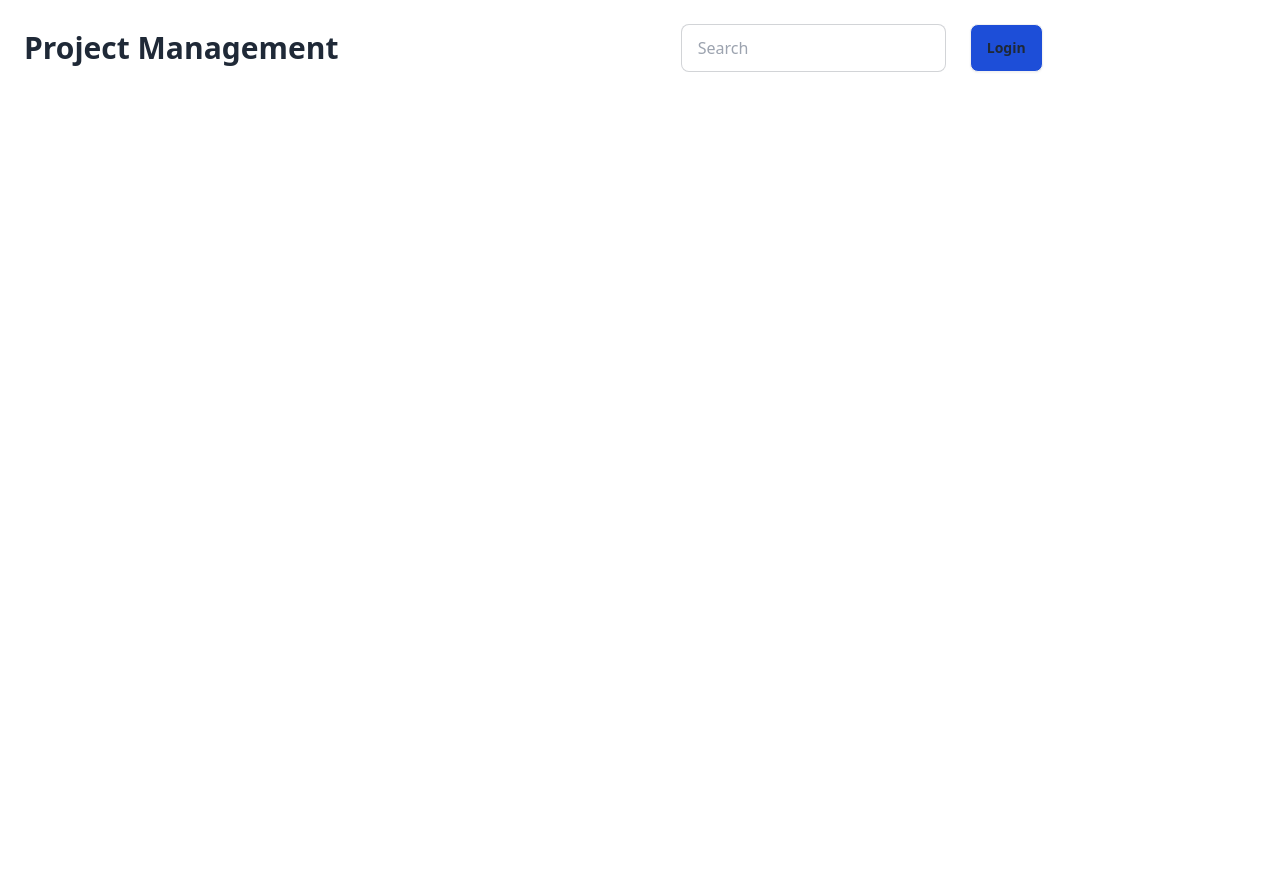
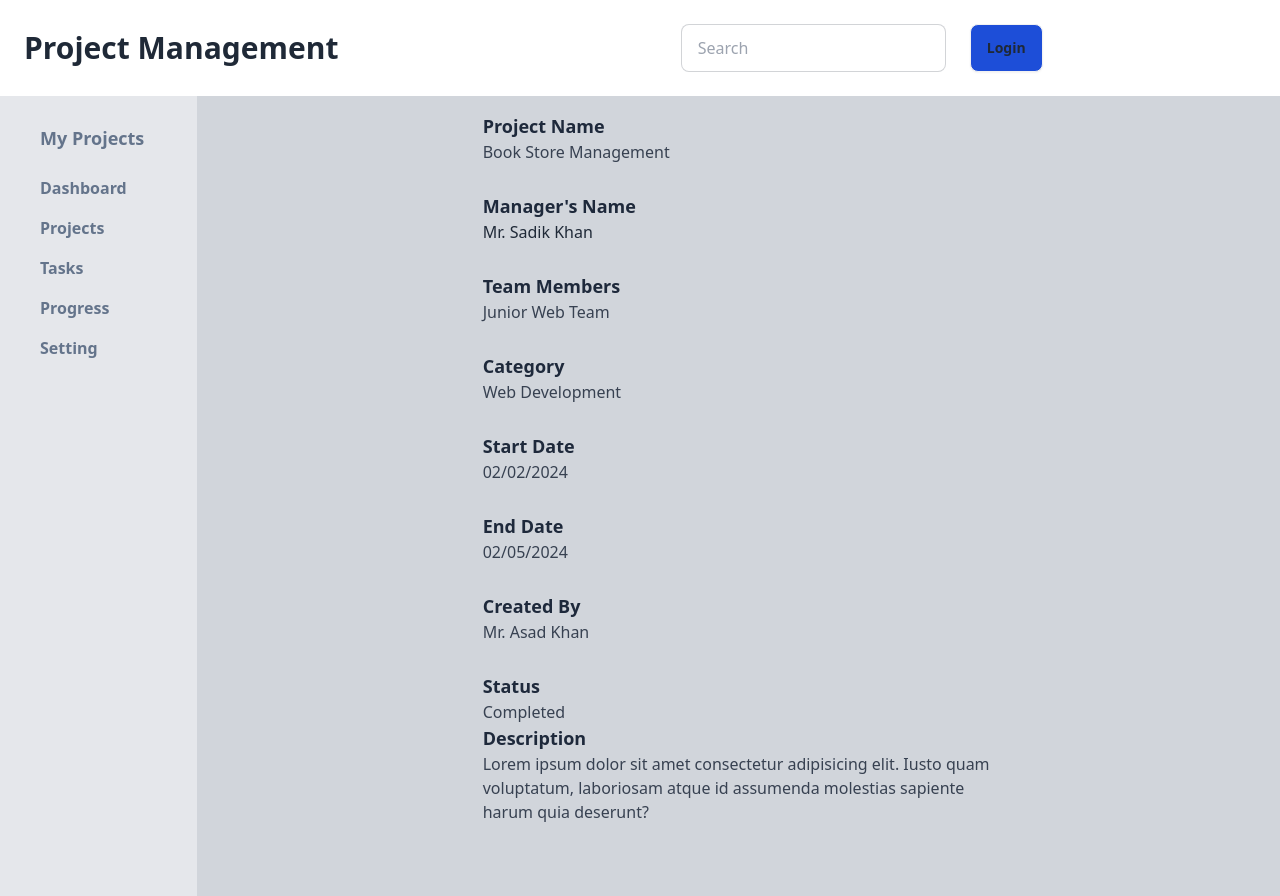
Before and after one commit to Mahadibappi/Project-Management, a React (Create React App) app: page /detail in a window 1280 px wide. Before the commit the page ends 800 px from the top, so only its background shows below. Built offline with nearby package versions, Linux system fonts and the light colour scheme.

Commit message:
project detail page done

```diff
--- a/src/App.js
+++ b/src/App.js
@@ -8,6 +8,7 @@ import Layout from "./Pages/Layout/Layout";
 import Overview from "./Pages/Overview/Overview";
 import Task from "./Pages/Task/Task";
 import NewProject from "./Pages/CreateProject/NewProject";
+import ProjectDetail from "./Pages/ProjectDetail/ProjectDetail";
 
 function App() {
   return (
@@ -19,6 +20,7 @@ function App() {
             <Route path="/" element={<Dashboard />} />
             <Route path="/overview" element={<Overview />} />
             <Route path="/create" element={<NewProject />} />
+            <Route path="/detail" element={<ProjectDetail />} />
             <Route path="/task" element={<Task />} />
             <Route path="/login" element={<Login />} />
             <Route path="/signup" element={<SignUp />} />
--- a/src/Pages/Detail/Detail.js
+++ /dev/null
@@ -1,7 +0,0 @@
-import React from "react";
-
-const Detail = () => {
-  return <div>This is detail page</div>;
-};
-
-export default Detail;
--- a/src/Pages/Overview/Overview.js
+++ b/src/Pages/Overview/Overview.js
@@ -80,10 +80,12 @@ const Overview = () => {
                   </td>
                   <td class="p6-6 py-4">Pending</td>
                   <td class="px-6 py-4">
-                    <div className="flex gap-3">
-                      <button>
-                        <BsEyeFill className="w-6 h-6" />
-                      </button>
+                    <div className="flex gap-3 ">
+                      <Link to="/detail">
+                        <button className="mt-2">
+                          <BsEyeFill className="w-6 h-6" />
+                        </button>
+                      </Link>
                       <button>
                         <FaEdit className="w-5 h-6" />
                       </button>
--- /dev/null
+++ b/src/Pages/ProjectDetail/ProjectDetail.js
@@ -0,0 +1,54 @@
+import React from "react";
+
+const ProjectDetail = () => {
+  return (
+    <div class=" max-w-lg mx-auto text-slate-800 ">
+      <div className="flex  gap-7 flex-col">
+        <div className="">
+          <h3 class="text-lg font-semibold">Project Name</h3>
+          <span class="text-gray-700">Book Store Management</span>
+        </div>
+        <div>
+          <h3 class="text-lg font-semibold">Manager's Name</h3>
+          <span class="text-gray-800">Mr. Sadik Khan</span>
+        </div>
+        <div>
+          <h3 class="text-lg font-semibold">Team Members</h3>
+          <span class="text-gray-700">Junior Web Team</span>
+        </div>
+        <div>
+          <h3 class="text-lg font-semibold">Category</h3>
+          <span class="text-gray-700">Web Development</span>
+        </div>
+        <div>
+          <h3 class="text-lg font-semibold">Start Date</h3>
+          <span class="text-gray-700">02/02/2024</span>
+        </div>
+        <div>
+          <h3 class="text-lg font-semibold">End Date</h3>
+          <span class="text-gray-700">02/05/2024</span>
+        </div>
+        <div>
+          <h3 class="text-lg font-semibold">Created By</h3>
+          <span class="text-gray-700">Mr. Asad Khan</span>
+        </div>
+        <div>
+          <h3 class="text-lg font-semibold">Status</h3>
+          <span class="text-gray-700">Completed</span>
+        </div>
+      </div>
+      <div>
+        <div>
+          <h3 class="text-lg font-semibold">Description</h3>
+          <p class="text-gray-700">
+            Lorem ipsum dolor sit amet consectetur adipisicing elit. Iusto quam
+            voluptatum, laboriosam atque id assumenda molestias sapiente harum
+            quia deserunt?
+          </p>
+        </div>
+      </div>
+    </div>
+  );
+};
+
+export default ProjectDetail;
```
